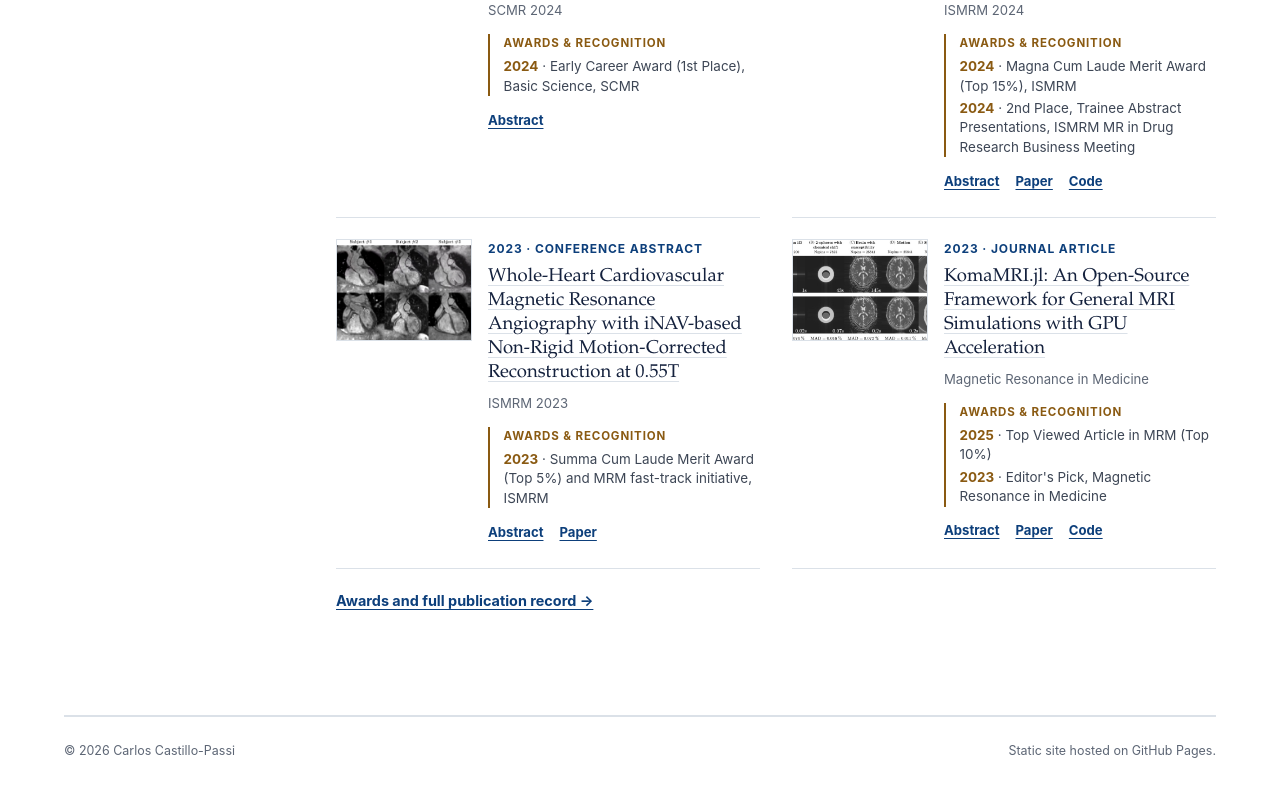
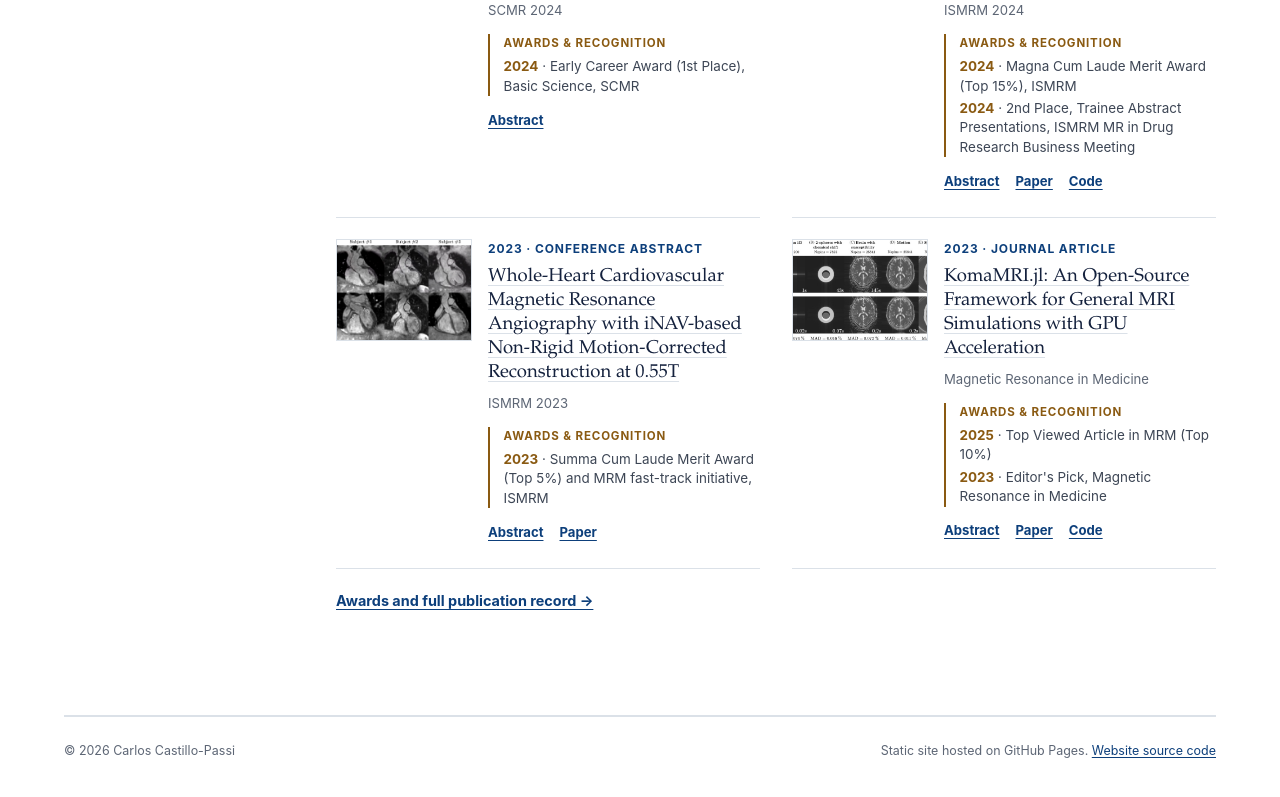
Before and after one commit to cncastillo/cncastillo.github.io, a Jekyll site: the page built from index.md, in a window 1280 px wide and 900 px high, scrolled down 2608 px, cut to the strip 99-896 px from the top of the window. Built offline with Jekyll 4.4.1, drawn with Linux system fonts in a browser that asks for light colours.

Commit message:
Link website source code from footer

```diff
--- a/_config.yml
+++ b/_config.yml
@@ -1,4 +1,5 @@
 url: "https://cncastillo.github.io"
+repository_url: "https://github.com/cncastillo/cncastillo.github.io"
 baseurl: ""
 lang: en
 timezone: America/Los_Angeles
--- a/_includes/site-footer.html
+++ b/_includes/site-footer.html
@@ -1,4 +1,4 @@
 <footer class="site-footer">
   <p>© {{ 'now' | date: '%Y' }} {{ site.data.profile.name | escape }}</p>
-  <p>Static site hosted on GitHub Pages.</p>
+  <p>Static site hosted on GitHub Pages. <a href="{{ site.repository_url | escape }}">Website source code</a></p>
 </footer>
```
Also changed, not shown: README.md.
